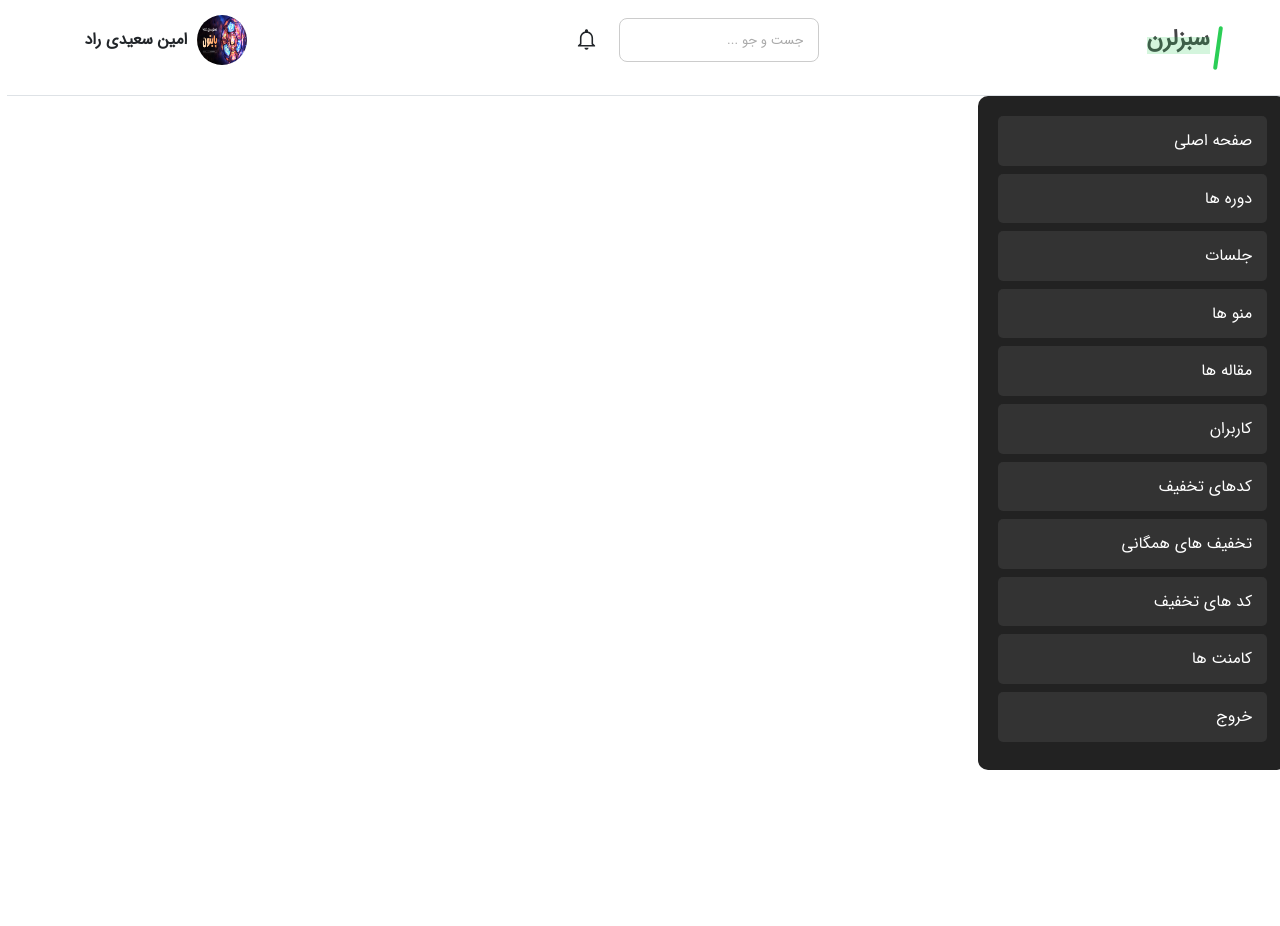
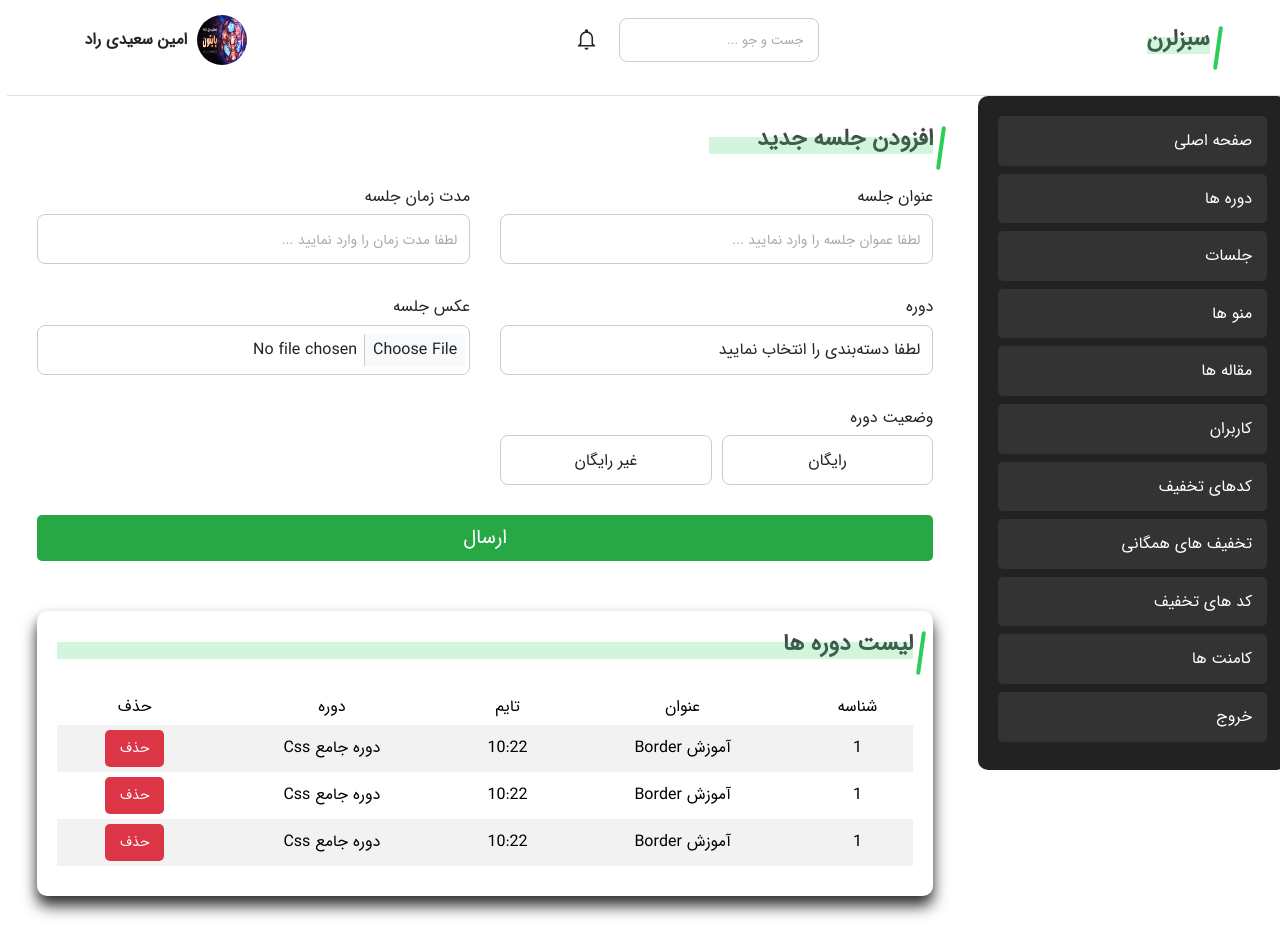
Before and after one commit to jalil-jj/MyProject, a React (Create React App) app: page /p-admin/sessions in a window 1280 px wide. Before the commit the page ends 800 px from the top, so only its background shows below. Built offline with nearby package versions, Linux system fonts and the light colour scheme.

Commit message:
Admin Sessions Page

```diff
--- /dev/null
+++ b/src/Pages/AdminPanel/Sessions/Sessions.js
@@ -0,0 +1,108 @@
+import React from 'react'
+import Table from 'react-bootstrap/Table';
+
+
+export default function Sessions() {
+    return (
+        <div className='sessions px-5 mb-5'>
+
+
+            <div>
+                <h2 className='title w-25 my-5'>افزودن جلسه جدید</h2>
+
+                <form className="row g-5">
+
+                    <div className="col-md-6">
+                        <label htmlFor="courseName" className="form-label">عنوان جلسه</label>
+                        <input type="text" id="courseName" name="courseName" className="form-control" placeholder="لطفا عموان جلسه را وارد نمایید ..." />
+                    </div>
+
+                    <div className="col-md-6">
+                        <label htmlFor="coursePrice" className="form-label">مدت زمان جلسه</label>
+                        <input type="text" id="coursePrice" name="coursePrice" className="form-control" placeholder="لطفا مدت زمان را وارد نمایید ..." />
+                    </div>
+
+
+                    <div className="col-md-6">
+                        <label htmlFor="courseCategory" className="form-label">دوره</label>
+                        <select id="courseCategory" name="courseCategory" className="form-control">
+                            <option value="">لطفا دسته‌بندی را انتخاب نمایید</option>
+                            <option value="react">دوره جامع React</option>
+                            <option value="vue">دوره جامع Vue</option>
+                            <option value="angular">دوره جامع Angular</option>
+                            <option value="nodejs">دوره جامع Node.js</option>
+                        </select>
+                    </div>
+
+                    <div className="col-md-6">
+                        <label htmlFor="courseCategory" className="form-label">عکس جلسه</label>
+                        <input type="file" id="courseCategory" name="courseCategory" className="form-control" placeholder="لطفا نحوه پشتیبانی دوره را وارد نمایید ..." />
+                    </div>
+
+                    <div className="col-md-6">
+                        <label className="form-label">وضعیت دوره</label>
+                        <div className="d-flex gap-3">
+                            <div className="radio-group">
+                                <input type="radio" id="active" name="courseStatus" value="active" />
+                                <label htmlFor="active">رایگان</label>
+                            </div>
+                            <div className="radio-group">
+                                <input type="radio" id="inactive" name="courseStatus" value="inactive" />
+                                <label htmlFor="inactive">غیر رایگان</label>
+                            </div>
+                        </div>
+                    </div>
+
+                    <div className='col-12'>
+                        <button className='btn btn-success w-100 fs-2'>ارسال</button>
+                    </div>
+                </form>
+            </div>
+
+            <div className='data-table'>
+                <h2 className='title mb-5'>لیست دوره ها</h2>
+                <Table striped bordered hover>
+                    <thead>
+                        <tr>
+                            <th>شناسه</th>
+                            <th>عنوان</th>
+                            <th>تایم</th>
+                            <th>دوره</th>
+                            <th>حذف</th>
+                        </tr>
+                    </thead>
+                    <tbody>
+                        <tr>
+                            <td>1</td>
+                            <td>آموزش Border</td>
+                            <td>10:22</td>
+                            <td>دوره جامع Css</td>
+                            <td>
+                                <button className='btn btn-danger'>حذف</button>
+                            </td>
+                        </tr>
+                        <tr>
+                            <td>1</td>
+                            <td>آموزش Border</td>
+                            <td>10:22</td>
+                            <td>دوره جامع Css</td>
+                            <td>
+                                <button className='btn btn-danger'>حذف</button>
+                            </td>
+                        </tr>
+                        <tr>
+                            <td>1</td>
+                            <td>آموزش Border</td>
+                            <td>10:22</td>
+                            <td>دوره جامع Css</td>
+                            <td>
+                                <button className='btn btn-danger'>حذف</button>
+                            </td>
+                        </tr>
+                    </tbody>
+                </Table>
+            </div>
+
+        </div>
+    )
+}
--- a/src/routes.js
+++ b/src/routes.js
@@ -9,6 +9,7 @@ import CourseCategory from './Pages/CourseCategory/CourseCategory'
 
 import AdminCourses from './Pages/AdminPanel/AdminCourses/AdminCourses'
 import AdminPanel from './Pages/AdminPanel/index'
+import Sessions from "./Pages/AdminPanel/Sessions/Sessions";
 
 
 
@@ -25,7 +26,8 @@ const routes = [
     {
         path : '/p-admin/*' ,
         element : <AdminPanel /> , children : [
-            {path : 'courses' , element : <AdminCourses/>}
+            {path : 'courses' , element : <AdminCourses/>},
+            {path : 'sessions' , element : <Sessions/>}
         ]
     }
 
```
